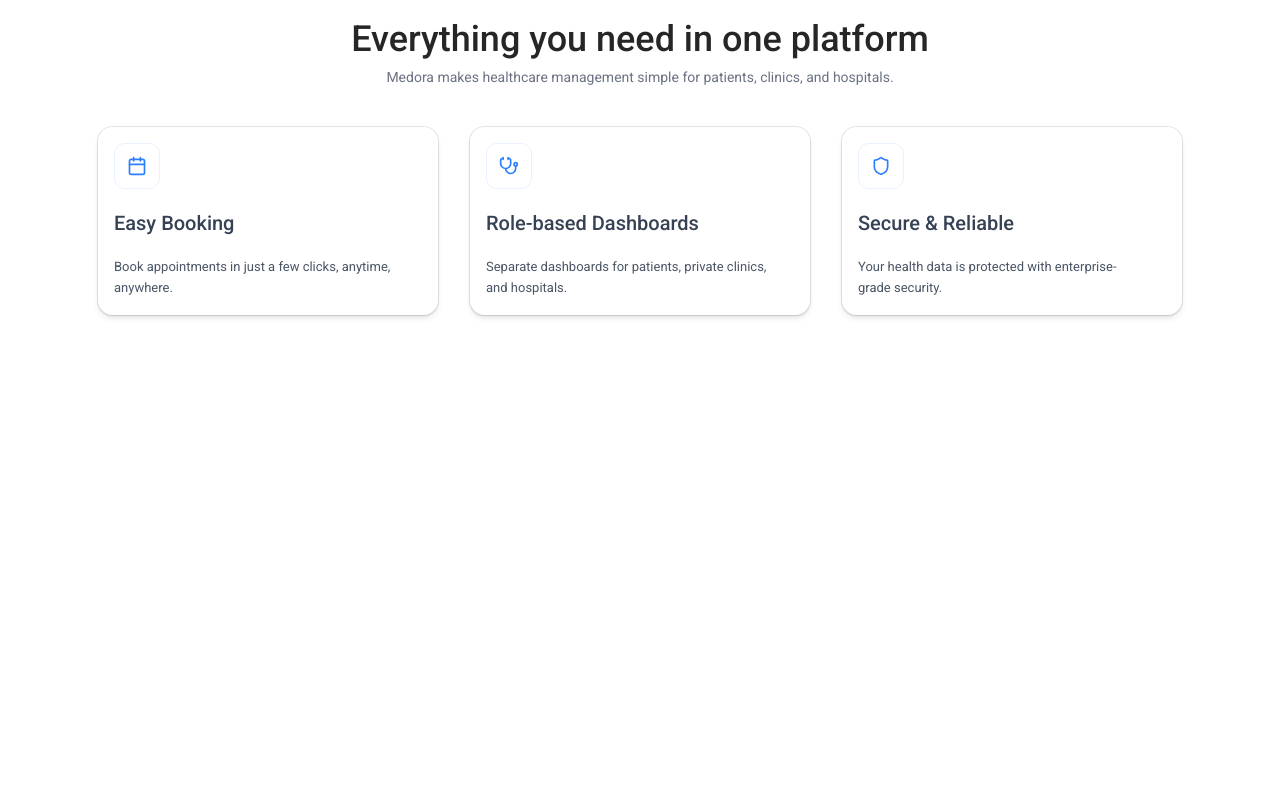
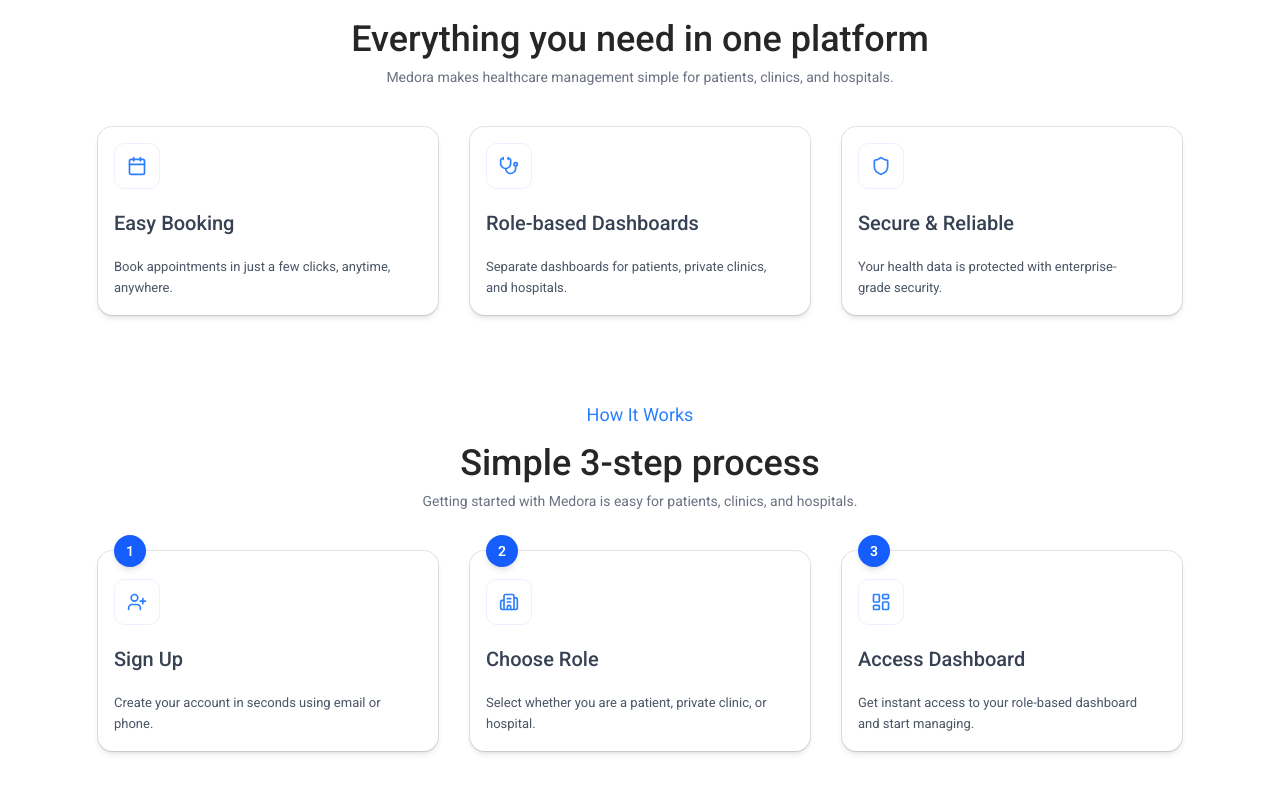
Before and after one commit to Aditya-5831/Medora, a Next.js app in the folder client/: page / in a window 1280 px wide. Shown: the part 1271-2064 px from the top of the page. Before the commit the page ends 1666 px from the top, so only its background shows below. Built offline with nearby package versions, Linux system fonts and the light colour scheme.

Commit message:
feat: add How It Works section with step-by-step process

```diff
--- a/client/src/app/(landing)/page.tsx
+++ b/client/src/app/(landing)/page.tsx
@@ -1,4 +1,5 @@
 import Features from "@/components/landing/Features";
+import HowItWorks from "@/components/landing/HowItWorks";
 import MockDashboardUI from "@/components/landing/MockDashboardUI";
 import Navbar from "@/components/layout/Navbar";
 import { buttonVariants } from "@/components/ui/button";
@@ -37,9 +38,11 @@
 
       {/* FEATURES */}
       <Features />
+
+      {/* HOW IT WORKS */}
+      <HowItWorks />
     </div>
   );
 };
 
 export default LandingPage;
-// bg-[#051237]
--- a/client/src/components/landing/Features.tsx
+++ b/client/src/components/landing/Features.tsx
@@ -40,7 +40,7 @@
           {FEATURES.map(({ title, icon: Icon, description }) => (
             <div
               key={title}
-              className="flex max-h-[260px] max-w-[340px] flex-col gap-5 rounded-xl py-4 pr-9 pl-4 shadow-md ring-1 ring-gray-950/10"
+              className="flex max-w-[340px] flex-col gap-5 rounded-xl py-4 pr-9 pl-4 shadow-md ring-1 ring-gray-950/10"
             >
               <div className="border-primary/10 w-fit rounded-lg border p-3">
                 <Icon className="text-primary size-5" />
--- /dev/null
+++ b/client/src/components/landing/HowItWorks.tsx
@@ -0,0 +1,64 @@
+import { Building2, LayoutDashboard, UserPlus } from "lucide-react";
+
+const STEPS = [
+  {
+    icon: UserPlus,
+    title: "Sign Up",
+    description: "Create your account in seconds using email or phone.",
+  },
+  {
+    icon: Building2,
+    title: "Choose Role",
+    description:
+      "Select whether you are a patient, private clinic, or hospital.",
+  },
+  {
+    icon: LayoutDashboard,
+    title: "Access Dashboard",
+    description:
+      "Get instant access to your role-based dashboard and start managing.",
+  },
+];
+
+const HowItWorks = () => {
+  return (
+    <section className="my-20">
+      <div className="flex flex-col items-center gap-10">
+        <div className="flex flex-col items-center gap-2 text-center">
+          <h4 className="text-primary text-lg/10">How It Works</h4>
+          <h2 className="text-3xl font-medium text-neutral-800 sm:text-4xl">
+            Simple 3-step process
+          </h2>
+          <p className="text-sm text-gray-500">
+            Getting started with Medora is easy for patients, clinics, and
+            hospitals.
+          </p>
+        </div>
+
+        <div className="grid grid-cols-1 gap-8 md:grid-cols-3 lg:grid-cols-3 xl:grid-cols-3">
+          {STEPS.map(({ title, icon: Icon, description }, index) => (
+            <div
+              key={title}
+              className="relative flex max-w-[340px] flex-col gap-5 rounded-xl py-4 pr-9 pl-4 shadow-md ring-1 ring-gray-950/10"
+            >
+              <div className="absolute -top-4 left-4 flex size-8 items-center justify-center rounded-full bg-blue-600 text-sm font-semibold text-white shadow-md">
+                {index + 1}
+              </div>
+
+              <div className="border-primary/10 mt-3 w-fit rounded-lg border p-3">
+                <Icon className="text-primary size-5" />
+              </div>
+
+              <span className="text-xl font-medium text-gray-700">{title}</span>
+              <p className="text-[13px] leading-[1.6] text-gray-600">
+                {description}
+              </p>
+            </div>
+          ))}
+        </div>
+      </div>
+    </section>
+  );
+};
+
+export default HowItWorks;
```
